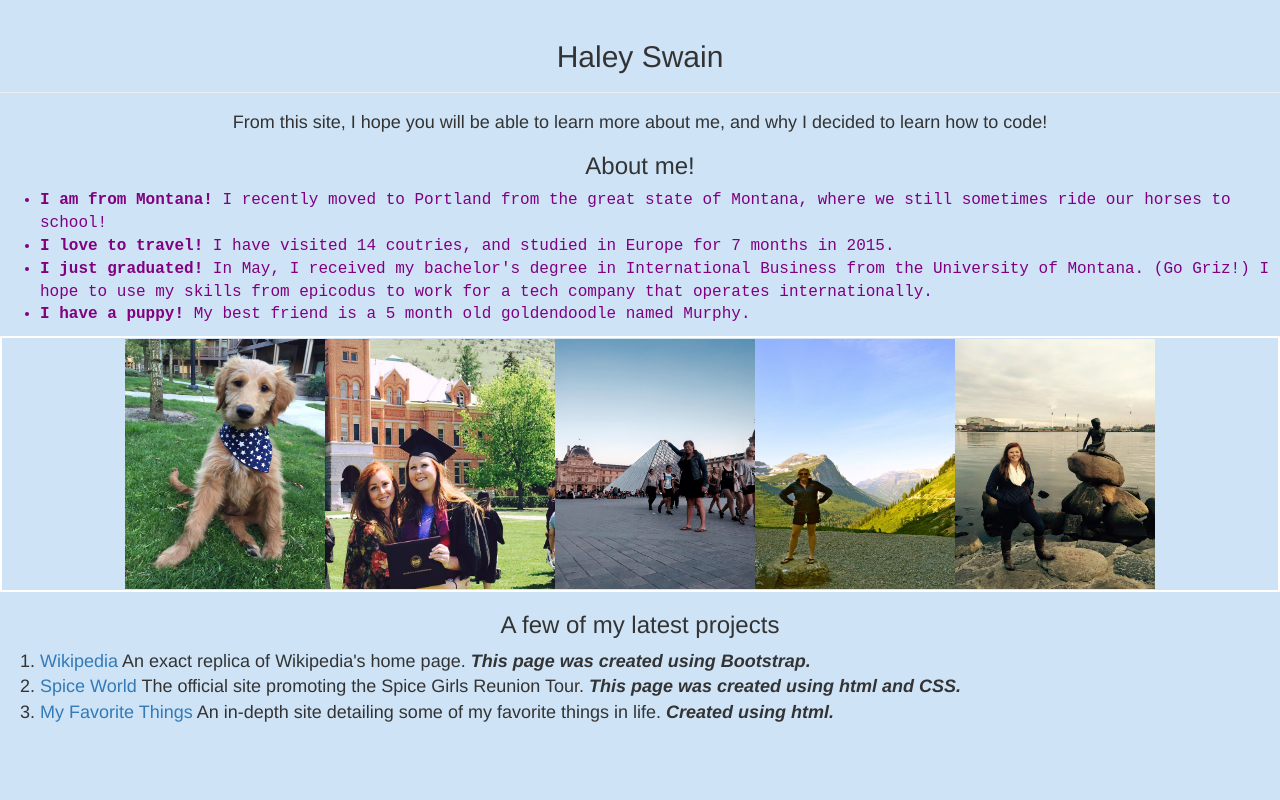
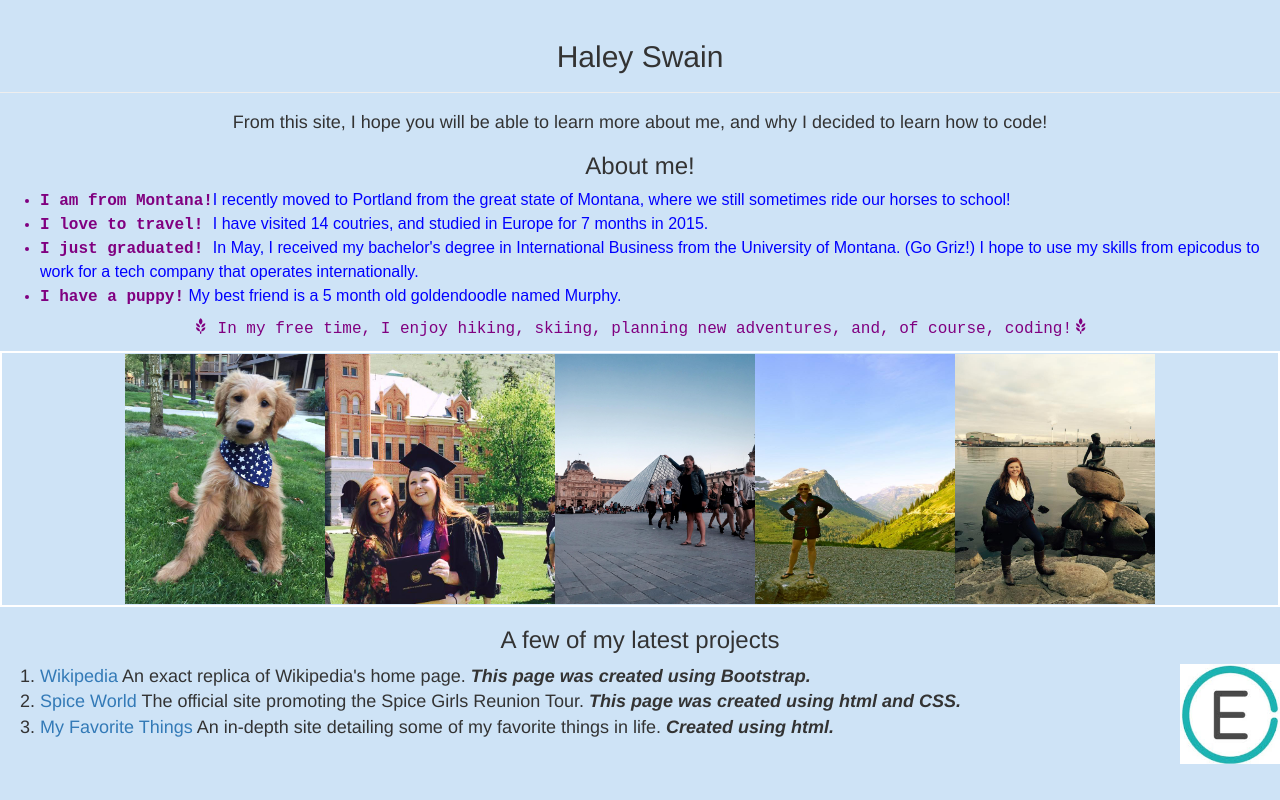
Before and after one commit to haleyswain/landing-page, a plain HTML site: page index.html in a window 1280 px wide. Drawn offline with Linux system fonts and the light colour scheme.

Commit message:
add README, insert additional image to webpage, alter text formatting

```diff
--- a/index.html
+++ b/index.html
@@ -16,11 +16,13 @@
         <h3><center>About me!</center></h3>
         <div class="haley">
           <ul>
-            <li><strong>I am from Montana!</strong> I recently moved to Portland from the great state of Montana, where we still sometimes ride our horses to school!</li>
-            <li><strong> I love to travel! </strong> I have visited 14 coutries, and studied in Europe for 7 months in 2015. </li>
-            <li><strong>I just graduated!</strong> In May, I received my bachelor's degree in International Business from the University of Montana. (Go Griz!) I hope to use my skills from epicodus to work for a tech company that operates internationally. </li>
-            <li><strong>I have a puppy!</strong> My best friend is a 5 month old goldendoodle named Murphy. </li>
+            <li><strong>I am from Montana!</strong><span class="life">I recently moved to Portland from the great state of Montana, where we still sometimes ride our horses to school!</span></li>
+            <li><strong> I love to travel! </strong><span class="life"> I have visited 14 coutries, and studied in Europe for 7 months in 2015.</span> </li>
+            <li><strong>I just graduated!</strong> <span class="life"> In May, I received my bachelor's degree in International Business from the University of Montana. (Go Griz!) I hope to use my skills from epicodus to work for a tech company that operates internationally.</span> </li>
+            <li><strong>I have a puppy!</strong><span class="life"> My best friend is a 5 month old goldendoodle named Murphy. </span></li>
           </ul>
+          <p> <center><span class="glyphicon glyphicon-grain" aria-hidden="true"></span> In my free time, I enjoy hiking, skiing, planning new adventures, and, of course, coding!<span class="glyphicon glyphicon-grain" aria-hidden="true"></span></center> </p>
+        </div>
           <div class="image">
             <img src="images/murph.jpg" alt="murph" width=200px height=250px>
             <img src="images/Grad.jpg" alt="grad" width=230px height=250px>
@@ -28,12 +30,12 @@
             <img src="images/glacier.jpg" alt="glacier" width=200px height=250px>
             <img src="images/mermaid.jpg" alt="mermaid" width=200px height=250px>
           </div>
-        </div>
         <div class="projects">
         <h3><center> A few of my latest projects </center></h3>
           <ol>
+            <img src="images/epicodus.jpeg" alt="epicodus.jpeg" width=100px height=100px class=pull-right>
             <li><a href="https://github.com/haleyswain/wikipedia.git"> Wikipedia </a> An exact replica of Wikipedia's home page.<em><strong> This page was created using Bootstrap.</strong></em></li>
-            <li><a href="https://github.com/haleyswain/spicegirls.git"> Spice World </a> The official site promoting the Spice Girls Reunion Tour. <em> <strong> This page was created using html and CSS. </em></strong></li>
+            <li><a href="https://github.com/haleyswain/spicegirls.git"> Spice World </a> The official site promoting the Spice Girls Reunion Tour.<em><strong> This page was created using html and CSS. </em></strong></li>
             <li><a href="https://github.com/haleyswain/my-first-webpage.git"> My Favorite Things </a> An in-depth site detailing some of my favorite things in life.<em><strong> Created using html. </em> </strong>
           </ol>
         </div>
--- a/style.css
+++ b/style.css
@@ -13,3 +13,7 @@
 .projects {
   font-size: 18px;
 }
+.life {
+  font-family: sans-serif;
+  color: blue;
+}
```
Also changed, not shown: Images/epicodus.jpeg (added), 3 other files.
